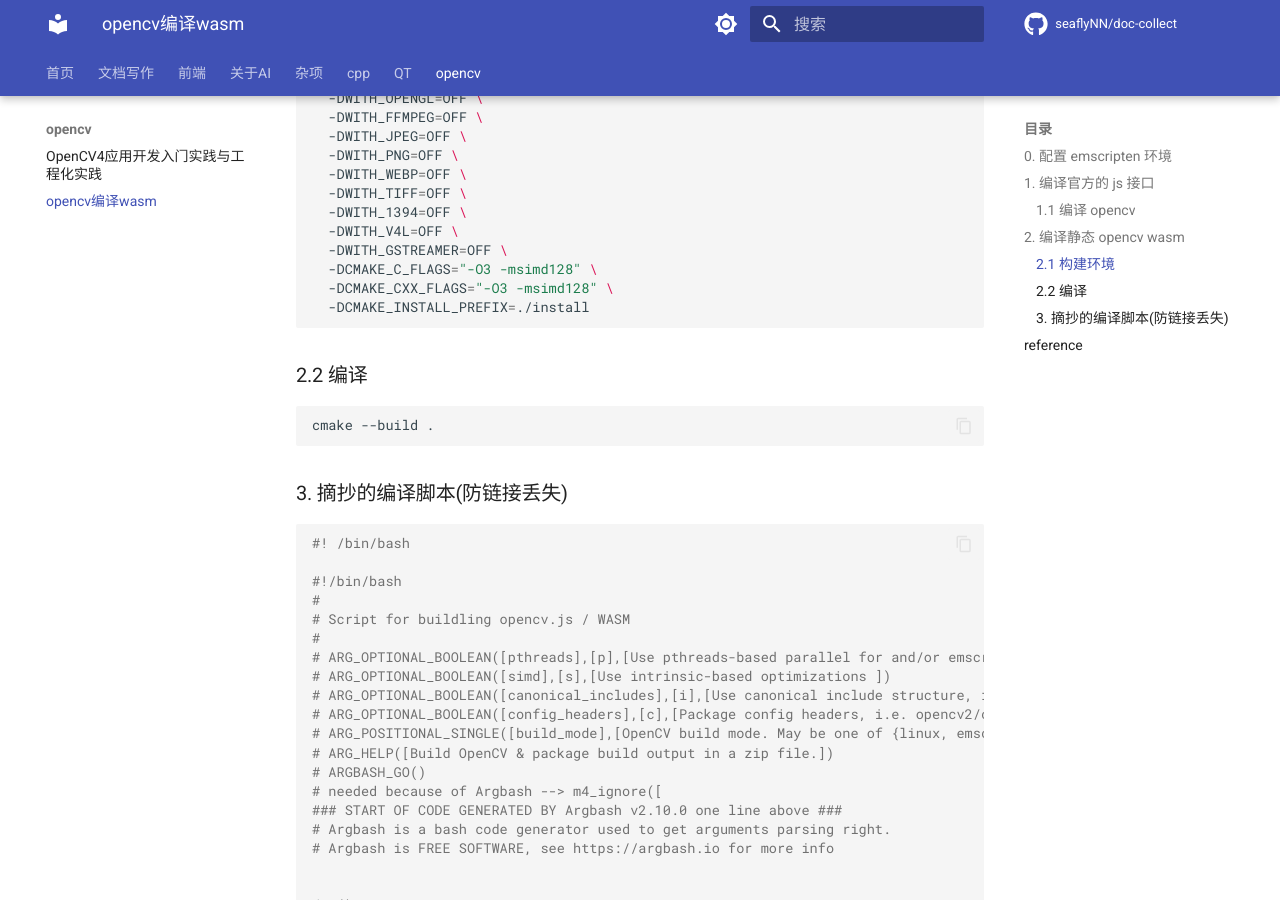
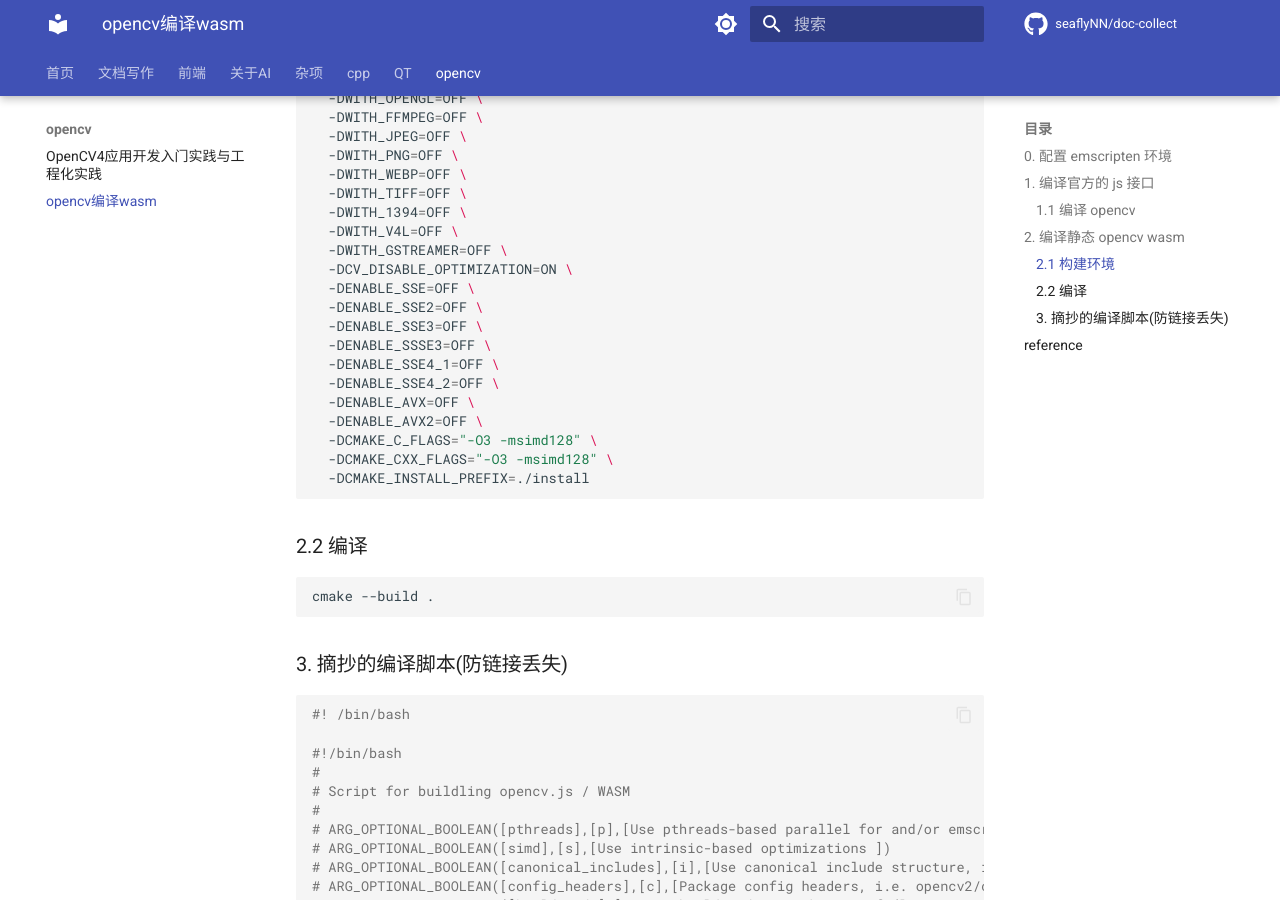
Before and after one commit to seaflyNN/doc-collect, an MkDocs documentation site: the page built from docs/opencv/wasm-opencv.md, in a window 1280 px wide and 900 px high, scrolled down 2259 px. Built offline with MkDocs 1.6.1 and Material for MkDocs 9.7.7, drawn with Linux system fonts in a browser that asks for light colours; comment, search, counter and statistics services are not loaded.

Commit message:
更新WASM OpenCV文档，新增CMake配置选项以禁用优化和SSE指令集，提升开发者在编译时的灵活性和兼容性。

```diff
--- a/docs/opencv/wasm-opencv.md
+++ b/docs/opencv/wasm-opencv.md
@@ -108,6 +108,15 @@ emcmake cmake ../ \
   -DWITH_1394=OFF \
   -DWITH_V4L=OFF \
   -DWITH_GSTREAMER=OFF \
+  -DCV_DISABLE_OPTIMIZATION=ON \
+  -DENABLE_SSE=OFF \
+  -DENABLE_SSE2=OFF \
+  -DENABLE_SSE3=OFF \
+  -DENABLE_SSSE3=OFF \
+  -DENABLE_SSE4_1=OFF \
+  -DENABLE_SSE4_2=OFF \
+  -DENABLE_AVX=OFF \
+  -DENABLE_AVX2=OFF \
   -DCMAKE_C_FLAGS="-O3 -msimd128" \
   -DCMAKE_CXX_FLAGS="-O3 -msimd128" \
   -DCMAKE_INSTALL_PREFIX=./install
```
